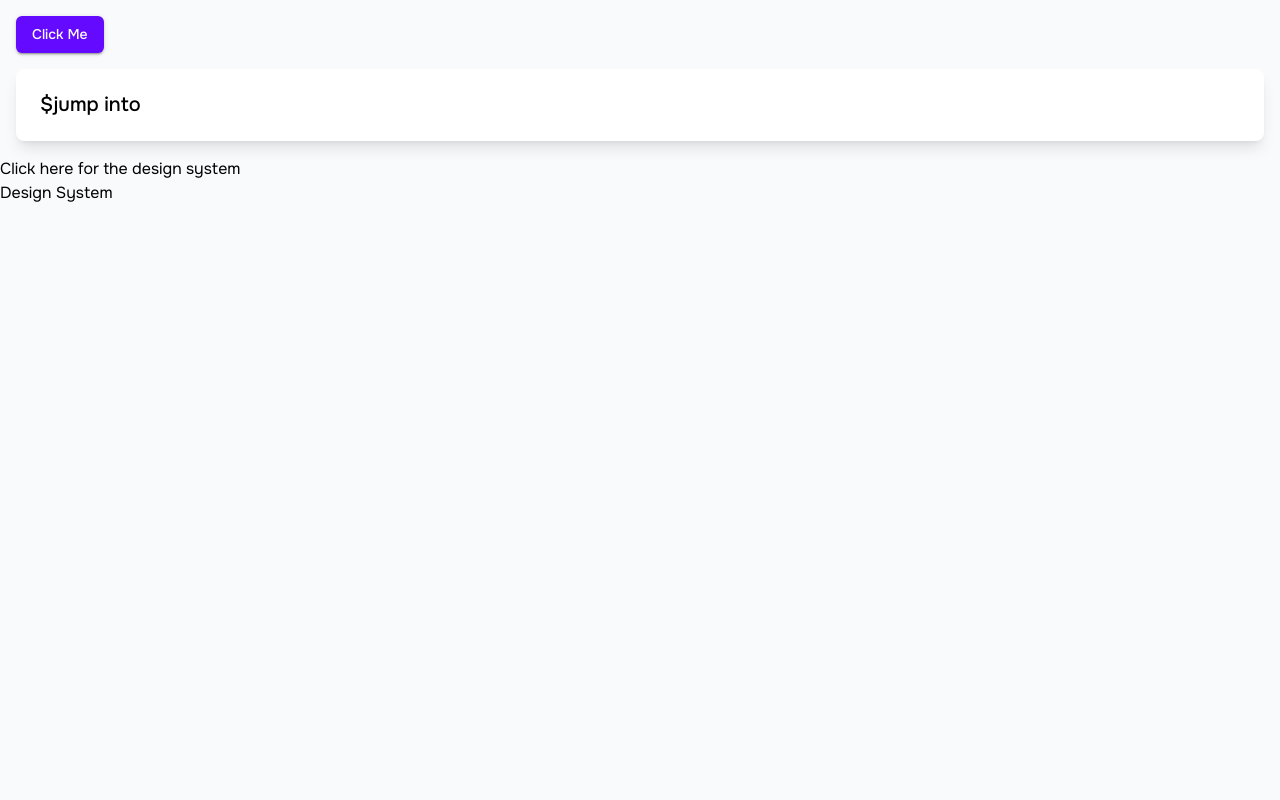
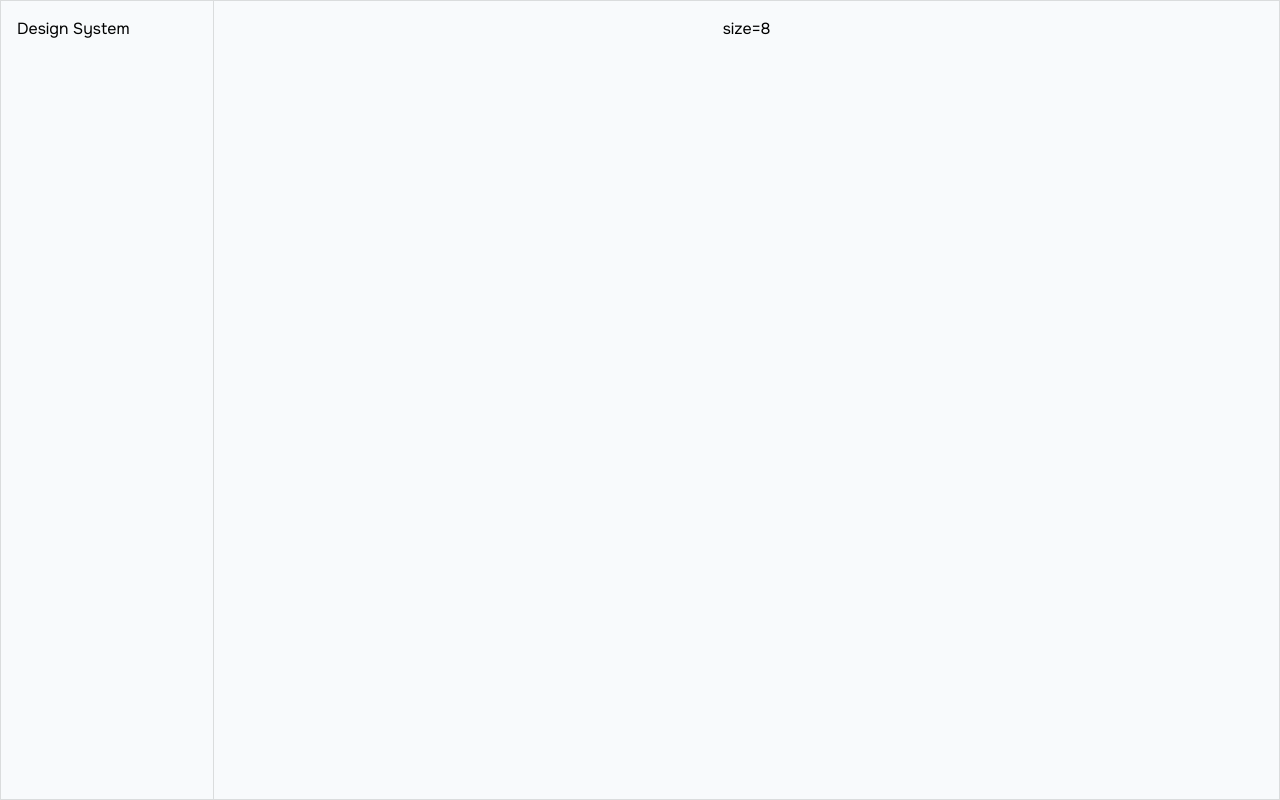
Before and after one commit to androbro/optimizeReact, a React (Vite) app in the folder optimize-react/: page / in a window 1280 px wide. Built offline with nearby package versions, Linux system fonts and the light colour scheme.

Commit message:
style: added more layout

```diff
--- a/optimize-react/src/components/PageLayout.tsx
+++ b/optimize-react/src/components/PageLayout.tsx
@@ -1,18 +1,35 @@
+import Grid from "@mui/material/Grid2";
 import { PropsWithChildren } from "react";
 import { Link } from "react-router-dom";
+import { Paper, styled } from "@mui/material";
 
 type PageLayoutProps = PropsWithChildren;
 
 export default function PageLayout({ children }: PageLayoutProps) {
   return (
-    <>
-      {/* Add sidebar here */}
-      <div className="container mx-auto">{children}</div>
-      {/* Add footer here */}
-      <div>
-        <p>Click here for the design system</p>
-        <Link to="/docs/design-system">Design System</Link>
-      </div>
-    </>
+    <Grid
+      container
+      className="h-screen "
+      sx={{
+        "--Grid-borderWidth": "1px",
+        borderTop: "var(--Grid-borderWidth) solid",
+        borderLeft: "var(--Grid-borderWidth) solid",
+        borderColor: "divider",
+        "& > div": {
+          borderRight: "var(--Grid-borderWidth) solid",
+          borderBottom: "var(--Grid-borderWidth) solid",
+          borderColor: "divider",
+        },
+      }}
+    >
+      <Grid size={2} p={2}>
+        <Link to="/docs/design-system" style={{ textDecoration: "none" }}>
+          Design System
+        </Link>
+      </Grid>
+      <Grid size={10} p={2} display="flex" justifyContent="center">
+        size=8
+      </Grid>
+    </Grid>
   );
 }
--- a/optimize-react/src/output.css
+++ b/optimize-react/src/output.css
@@ -140,15 +140,6 @@
   }
 }
 
-#root .mx-auto {
-  margin-left: auto;
-  margin-right: auto
-}
-
-#root .mb-4 {
-  margin-bottom: 1rem
-}
-
 #root .mt-4 {
   margin-top: 1rem
 }
@@ -161,6 +152,10 @@
   display: flex
 }
 
+#root .h-screen {
+  height: 100vh
+}
+
 #root .gap-4 {
   gap: 1rem
 }
@@ -169,36 +164,22 @@
   border-radius: 0.25rem
 }
 
-#root .rounded-lg {
-  border-radius: 0.5rem
-}
-
-#root .bg-slate-50 {
-  --tw-bg-opacity: 1;
-  background-color: rgb(248 250 252 / var(--tw-bg-opacity, 1))
-}
-
-#root .bg-white {
-  --tw-bg-opacity: 1;
-  background-color: rgb(255 255 255 / var(--tw-bg-opacity, 1))
+#root .border {
+  border-width: 1px
 }
 
 #root .bg-primary-main {
   --tw-bg-opacity: 1;
-  background-color: rgb(14 165 233 / var(--tw-bg-opacity, 1))
+  background-color: rgb(100 10 255 / var(--tw-bg-opacity, 1))
 }
 
 #root .bg-secondary-main {
   --tw-bg-opacity: 1;
-  background-color: rgb(168 85 247 / var(--tw-bg-opacity, 1))
+  background-color: rgb(250 255 127 / var(--tw-bg-opacity, 1))
 }
 
 #root .p-4 {
   padding: 1rem
-}
-
-#root .p-6 {
-  padding: 1.5rem
 }
 
 #root .p-8 {
@@ -230,39 +211,12 @@
   line-height: 1.25rem
 }
 
-#root .font-semibold {
-  font-weight: 600
-}
-
-#root .text-slate-900 {
-  --tw-text-opacity: 1;
-  color: rgb(15 23 42 / var(--tw-text-opacity, 1))
+#root .text-xl {
+  font-size: 1.25rem;
+  line-height: 1.75rem
 }
 
 #root .text-white {
   --tw-text-opacity: 1;
   color: rgb(255 255 255 / var(--tw-text-opacity, 1))
 }
-
-#root .shadow-lg {
-  --tw-shadow: 0 10px 15px -3px rgb(0 0 0 / 0.1), 0 4px 6px -4px rgb(0 0 0 / 0.1);
-  --tw-shadow-colored: 0 10px 15px -3px var(--tw-shadow-color), 0 4px 6px -4px var(--tw-shadow-color);
-  box-shadow: var(--tw-ring-offset-shadow, 0 0 #0000), var(--tw-ring-shadow, 0 0 #0000), var(--tw-shadow)
-}
-
-@media (prefers-color-scheme: dark) {
-  #root .dark\:bg-slate-700 {
-    --tw-bg-opacity: 1;
-    background-color: rgb(51 65 85 / var(--tw-bg-opacity, 1))
-  }
-
-  #root .dark\:bg-slate-800 {
-    --tw-bg-opacity: 1;
-    background-color: rgb(30 41 59 / var(--tw-bg-opacity, 1))
-  }
-
-  #root .dark\:text-white {
-    --tw-text-opacity: 1;
-    color: rgb(255 255 255 / var(--tw-text-opacity, 1))
-  }
-}
--- a/optimize-react/src/pages/HomePage.tsx
+++ b/optimize-react/src/pages/HomePage.tsx
@@ -6,20 +6,8 @@ interface HomePageProps {}
 export default function HomePage({}: HomePageProps) {
   return (
     <PageLayout>
-      <div className="p-4 bg-slate-50 dark:bg-slate-800">
-        {/* Use MUI components with your theme */}
-        <Button
-          variant="contained"
-          color="primary"
-          className="mb-4" // Tailwind utilities
-        >
-          Click Me
-        </Button>
-
-        {/* Use Tailwind classes for custom elements */}
-        <div className="rounded-lg bg-white dark:bg-slate-700 p-6 shadow-lg">
-          <Typography variant="h4">$jump into</Typography>
-        </div>
+      <div>
+        <Typography variant="h1">Home Page</Typography>
       </div>
     </PageLayout>
   );
--- a/optimize-react/src/pages/docs/DesignSystem.tsx
+++ b/optimize-react/src/pages/docs/DesignSystem.tsx
@@ -29,6 +29,8 @@ export function DesignSystem() {
         <Typography variant="h2">Typography</Typography>
         <Typography variant="h1">Heading 1</Typography>
         <Typography variant="h2">Heading 2</Typography>
+        <Typography variant="h3">Heading 3</Typography>
+        <Typography variant="h4">Heading 4</Typography>
         <Typography variant="body1">Body 1 Text</Typography>
         <Typography variant="body2">Body 2 Text</Typography>
       </section>
@@ -37,7 +39,15 @@ export function DesignSystem() {
         <Typography variant="h2">Components</Typography>
         <div className="flex gap-4 mt-4">
           <Button variant="contained">Primary</Button>
-          <Button variant="outlined">Secondary</Button>
+          <Button variant="outlined">Primary</Button>
+        </div>
+        <div className="flex gap-4 mt-4">
+          <Button variant="contained" color="secondary">
+            Secondary
+          </Button>
+          <Button variant="outlined" color="secondary">
+            Secondary
+          </Button>
         </div>
       </section>
     </div>
--- a/optimize-react/src/theme/theme.ts
+++ b/optimize-react/src/theme/theme.ts
@@ -21,12 +21,48 @@ const themeColors = {
     light: "#000000", // Text color for light mode
     dark: "#A1A1A1", // Text color for dark mode
   },
+  heading: {
+    light: "#000000", // Heading color for light mode
+    dark: "#FFFFFF", // Heading color for dark mode
+  },
   border: {
     light: "#E5E7EB",
     dark: "#2B2B2B",
   },
   // You can extend this with your custom colors
 };
+
+const typography = {
+    fontFamily: '"Onest", "Helvetica", "Arial", sans-serif',
+    h1: {
+        fontSize: "3.75rem", // Tailwind text-4xl
+        fontWeight: 700,
+        color: themeColors.heading.light,
+    },
+    h2: {
+        fontSize: "1.75rem", // Tailwind text-3xl
+        fontWeight: 600,
+        color: themeColors.heading.light,
+    },
+    h3: {
+        fontSize: "1.375rem", // Tailwind text-2xl
+        fontWeight: 600,
+        color: themeColors.heading.light,
+    },
+    h4: {
+        fontSize: "1.25rem", // Tailwind text-xl
+        fontWeight: 500,
+        color: themeColors.heading.light,
+    },
+    body1: {
+        fontSize: "1rem", // Tailwind text-base
+        lineHeight: 1.5,
+    },
+    body2: {
+        fontSize: "0.875rem", // Tailwind text-sm
+        lineHeight: 1.5,
+    },
+    };
 
 // Light theme
 const lightTheme: ThemeOptions = {
@@ -42,33 +78,7 @@ const lightTheme: ThemeOptions = {
       primary: themeColors.text.light,
     },
   },
-  typography: {
-    fontFamily: '"Onest", "Helvetica", "Arial", sans-serif',
-    h1: {
-      fontSize: "3.75rem", // Tailwind text-4xl
-      fontWeight: 700,
-    },
-    h2: {
-      fontSize: "1.75rem", // Tailwind text-3xl
-      fontWeight: 600,
-    },
-    h3: {
-      fontSize: "1.375rem", // Tailwind text-2xl
-      fontWeight: 600,
-    },
-    h4: {
-      fontSize: "1.25rem", // Tailwind text-xl
-      fontWeight: 500,
-    },
-    body1: {
-      fontSize: "1rem", // Tailwind text-base
-      lineHeight: 1.5,
-    },
-    body2: {
-      fontSize: "0.875rem", // Tailwind text-sm
-      lineHeight: 1.5,
-    },
-  },
+  typography: typography,
   components: {
     MuiButton: {
       styleOverrides: {
@@ -96,6 +106,25 @@ const darkTheme: ThemeOptions = {
       primary: themeColors.text.dark,
     },
   },
+  typography: {
+    ...typography,
+    h1: {
+      ...typography.h1,
+      color: themeColors.heading.dark,
+    },
+    h2: {
+      ...typography.h2,
+      color: themeColors.heading.dark,
+    },
+    h3: {
+      ...typography.h3,
+      color: themeColors.heading.dark,
+    },
+    h4: {
+      ...typography.h4,
+      color: themeColors.heading.dark,
+    },
+  },
 };
 
 export const getTheme = (mode: "light" | "dark") =>
```
